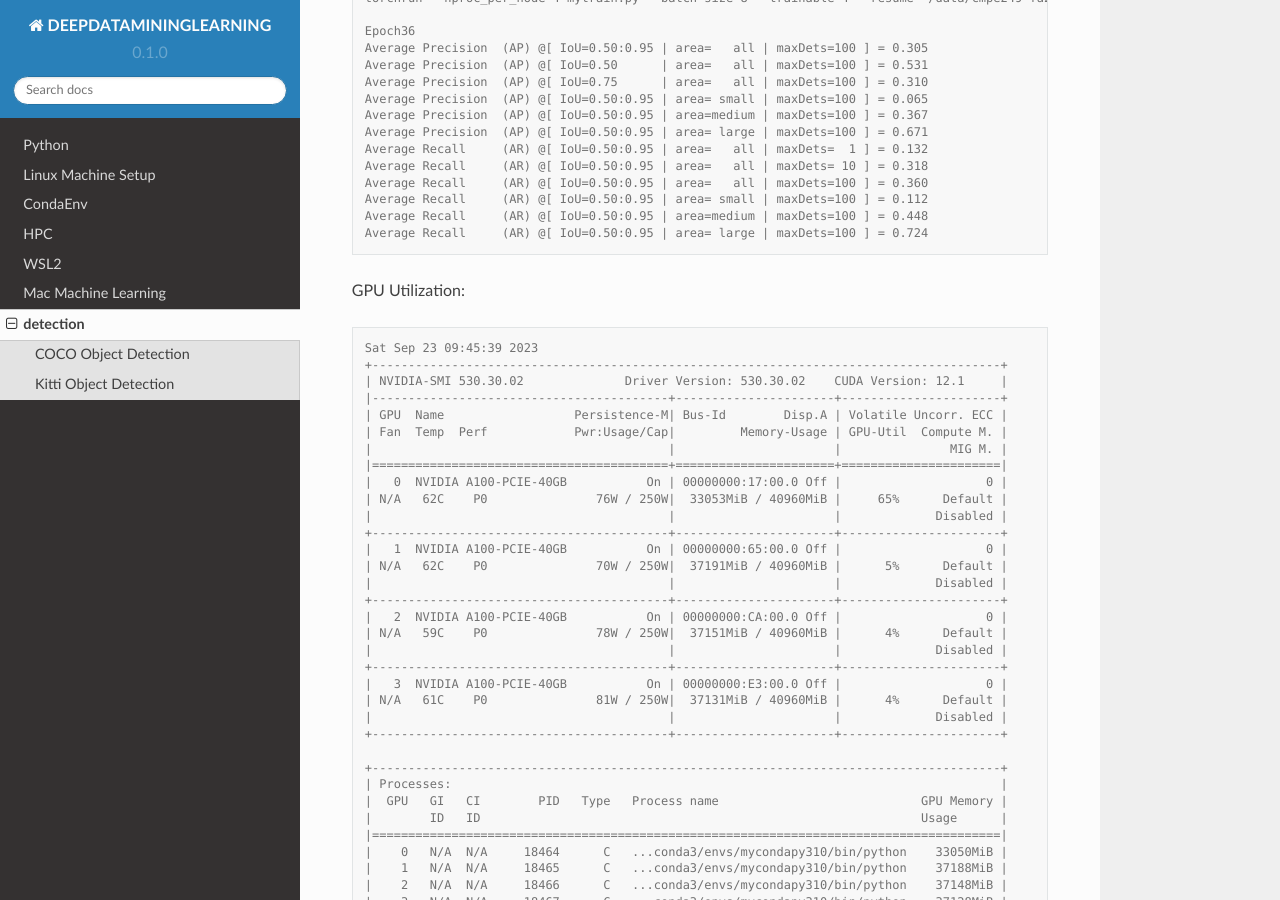
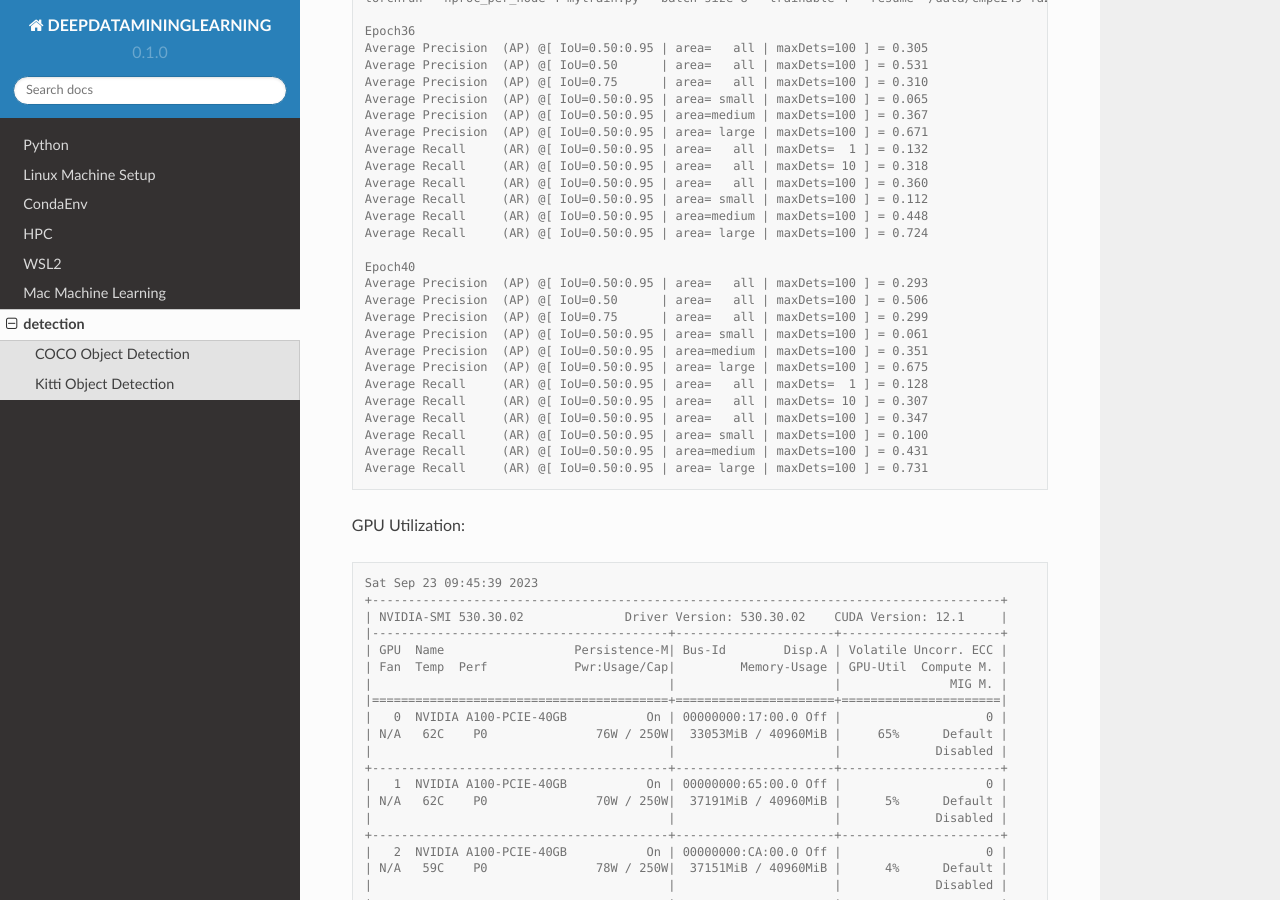
Before and after one commit to lkk688/DeepDataMiningLearning, a Sphinx documentation site: the page built from docs/source/detection.rst, in a window 1280 px wide and 900 px high, scrolled down 4459 px. Built offline with Sphinx 7.4.7 and the Read the Docs theme 2.0.0, drawn with Linux system fonts in a browser that asks for light colours.

Commit message:
add COCO evaluation

```diff
--- a/docs/source/detection.rst
+++ b/docs/source/detection.rst
@@ -270,6 +270,20 @@ CustomRCNN with Resnet152 backbone training with multi-GPU
    Average Recall     (AR) @[ IoU=0.50:0.95 | area=medium | maxDets=100 ] = 0.448
    Average Recall     (AR) @[ IoU=0.50:0.95 | area= large | maxDets=100 ] = 0.724
 
+   Epoch40
+   Average Precision  (AP) @[ IoU=0.50:0.95 | area=   all | maxDets=100 ] = 0.293
+   Average Precision  (AP) @[ IoU=0.50      | area=   all | maxDets=100 ] = 0.506
+   Average Precision  (AP) @[ IoU=0.75      | area=   all | maxDets=100 ] = 0.299
+   Average Precision  (AP) @[ IoU=0.50:0.95 | area= small | maxDets=100 ] = 0.061
+   Average Precision  (AP) @[ IoU=0.50:0.95 | area=medium | maxDets=100 ] = 0.351
+   Average Precision  (AP) @[ IoU=0.50:0.95 | area= large | maxDets=100 ] = 0.675
+   Average Recall     (AR) @[ IoU=0.50:0.95 | area=   all | maxDets=  1 ] = 0.128
+   Average Recall     (AR) @[ IoU=0.50:0.95 | area=   all | maxDets= 10 ] = 0.307
+   Average Recall     (AR) @[ IoU=0.50:0.95 | area=   all | maxDets=100 ] = 0.347
+   Average Recall     (AR) @[ IoU=0.50:0.95 | area= small | maxDets=100 ] = 0.100
+   Average Recall     (AR) @[ IoU=0.50:0.95 | area=medium | maxDets=100 ] = 0.431
+   Average Recall     (AR) @[ IoU=0.50:0.95 | area= large | maxDets=100 ] = 0.731
+
 GPU Utilization:
 
 .. code-block:: console
```
